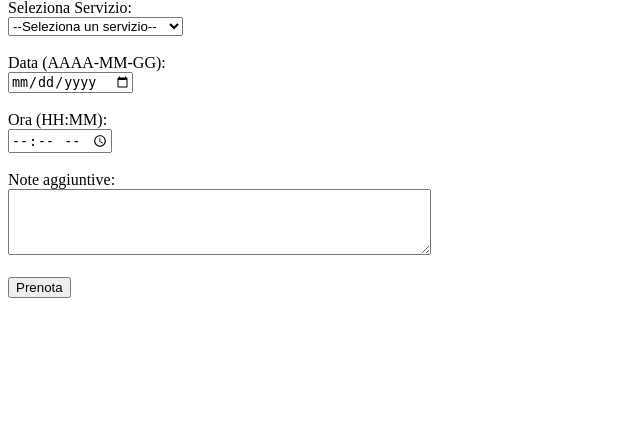
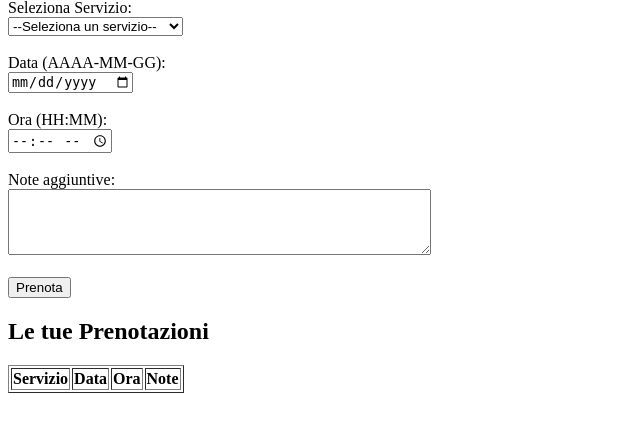
Before and after one commit to Chico34-glitch/ProjectWork-Unipegaso, a Python web app: template templates/dashboard_cliente.html in a window 1280 px wide. Shown: the part 128-560 px from the top of the page, without its empty margins (0-640 px from the left). Run offline with Jinja, Linux system fonts and the light colour scheme; the template is opened without the code that fills it, so the values that code supplies are empty.

Commit message:
dashboard_cliente.html

```diff
--- a/templates/dashboard_cliente.html
+++ b/templates/dashboard_cliente.html
@@ -33,5 +33,19 @@
 
         <button type="submit">Prenota</button>
     </form>
+
+    <h2>Le tue Prenotazioni</h2>
+    <table border="1" id="tabella-prenotazioni">
+        <thead>
+            <tr>
+                <th>Servizio</th>
+                <th>Data</th>
+                <th>Ora</th>
+                <th>Note</th>
+            </tr>
+        </thead>
+        <tbody>
+        </tbody>
+    </table>
 </body>
 </html>
```
